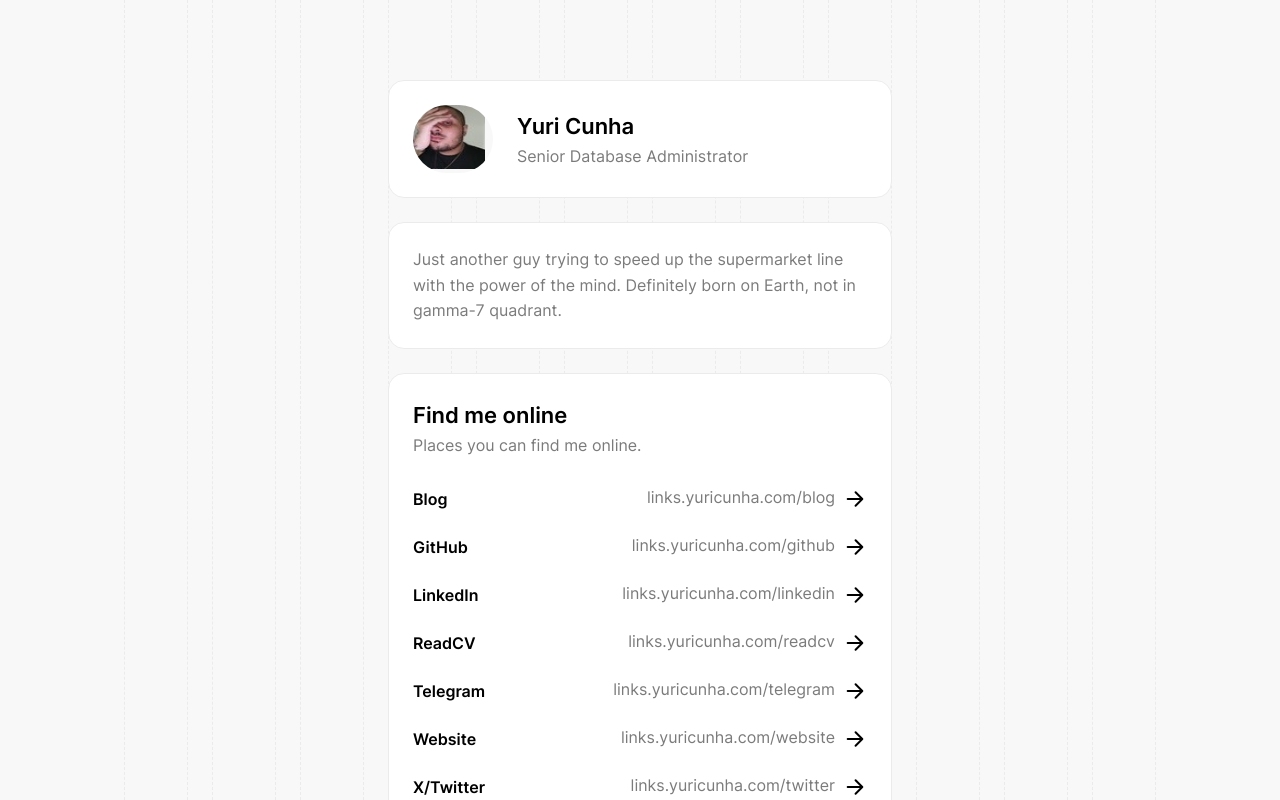
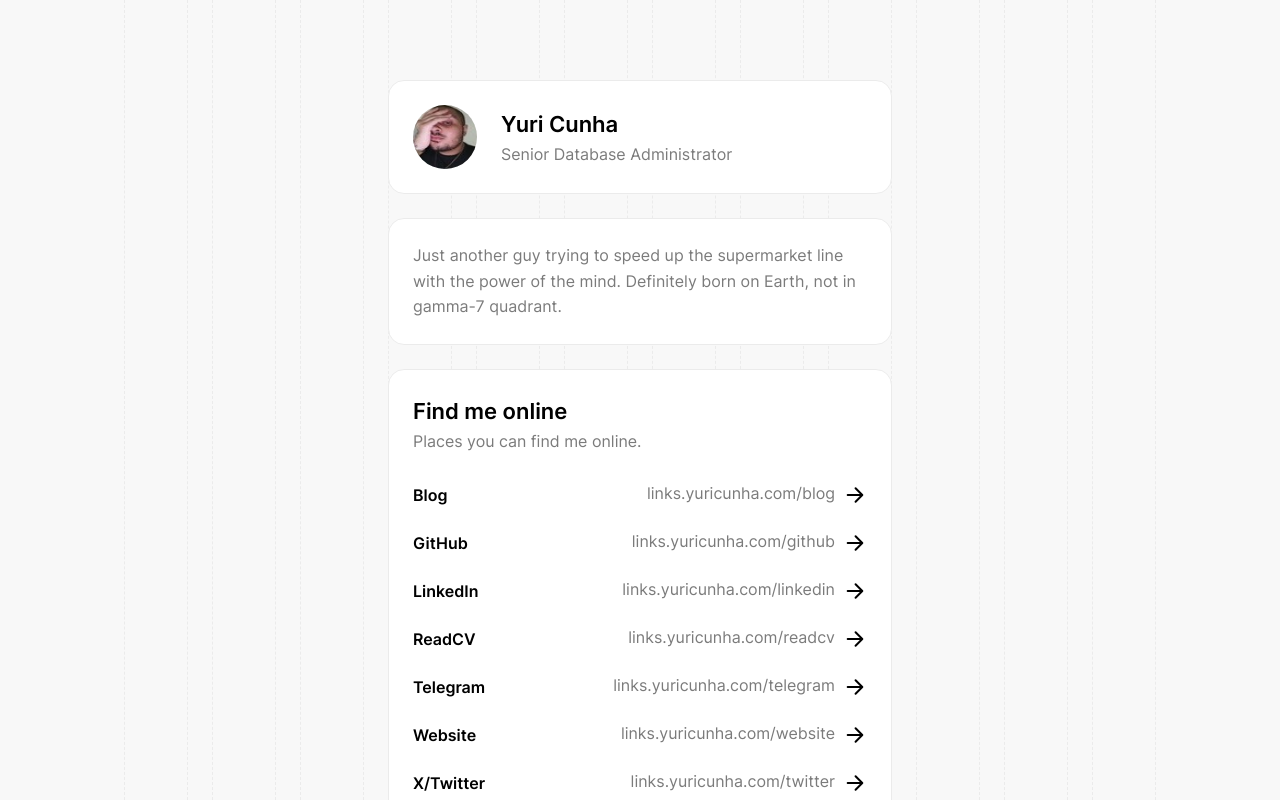
Before and after one commit to isyuricunha/links, a Next.js app: page / in a window 1280 px wide. Shown: the top 800 px of the page. Built offline with nearby package versions, Linux system fonts and the light colour scheme.

Commit message:
Update Memoji.module.scss

```diff
--- a/src/components/Memoji/Memoji.module.scss
+++ b/src/components/Memoji/Memoji.module.scss
@@ -1,8 +1,8 @@
 .memoji {
   min-width: 64px;
-  max-width: 128px;
+  max-width: 64px;
   min-height: 64px;
-  max-height: 128px;
+  max-height: 64px;
   overflow: hidden;
   border-radius: 999px;
   background-color: #f8f8f8;
```
